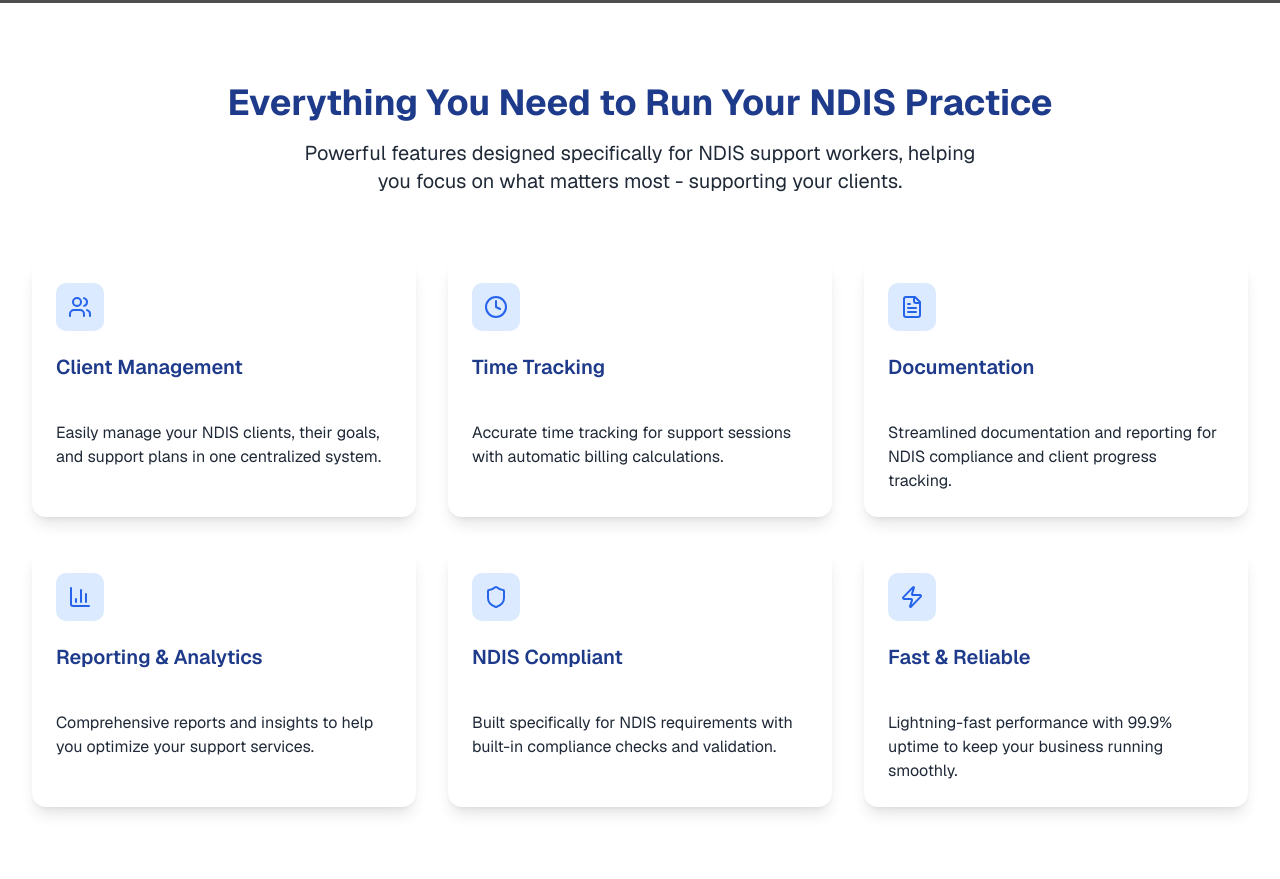
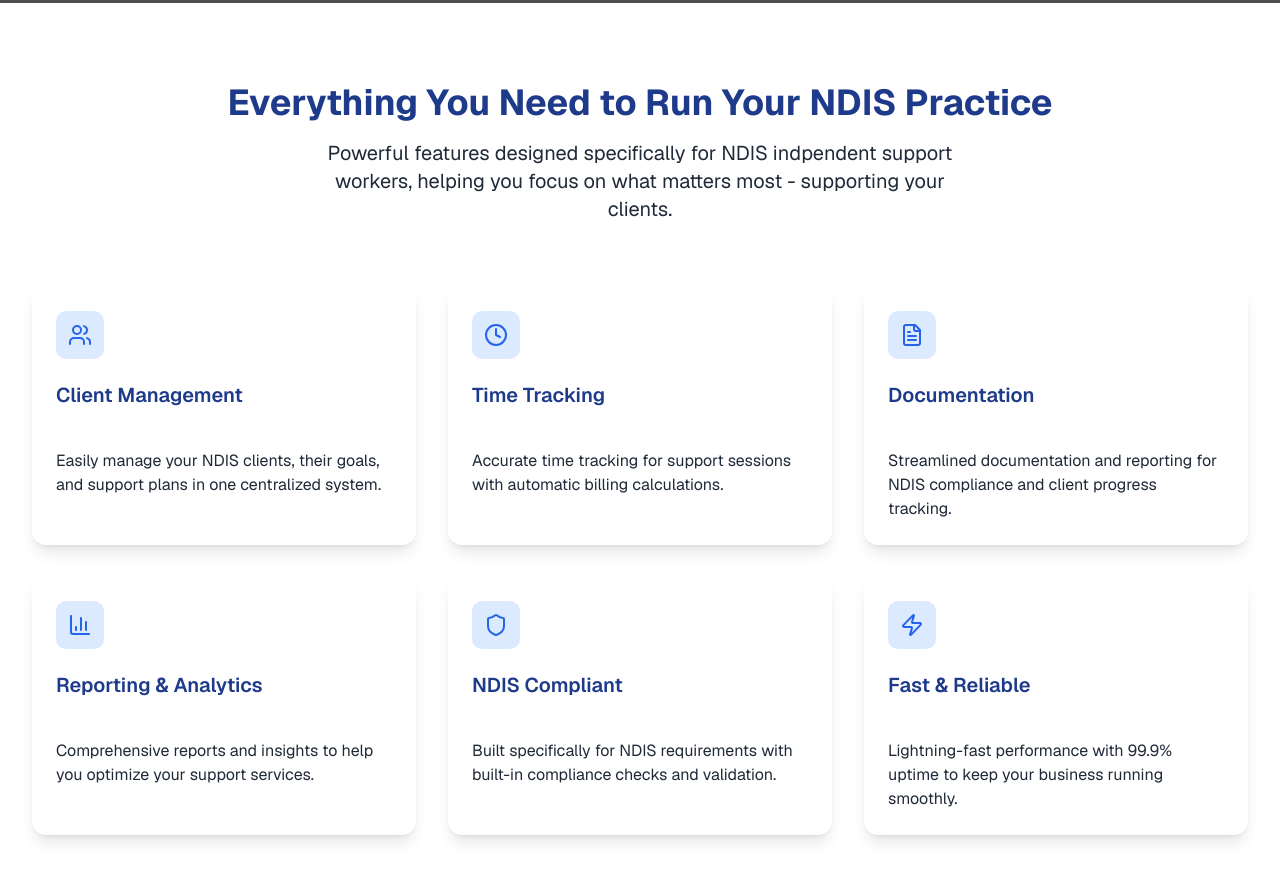
Before and after one commit to bugalsaas/Marketing, a Next.js app: page / in a window 1280 px wide. Shown: the part 840-1719 px from the top of the page. Built offline with nearby package versions, Linux system fonts and the light colour scheme; no server answers; grey boxes are pictures that could not be loaded; a web font is replaced by a local one.

Commit message:
Update homepage features section copy
- Modified features section description text
- Improved messaging for better user engagement

```diff
--- a/src/app/page.tsx
+++ b/src/app/page.tsx
@@ -126,7 +126,7 @@
               Everything You Need to Run Your NDIS Practice
             </h2>
             <p className="text-xl text-[#1f2937] max-w-2xl mx-auto">
-              Powerful features designed specifically for NDIS support workers,
+              Powerful features designed specifically for NDIS indpendent support workers,
               helping you focus on what matters most - supporting your clients.
             </p>
           </div>
```
